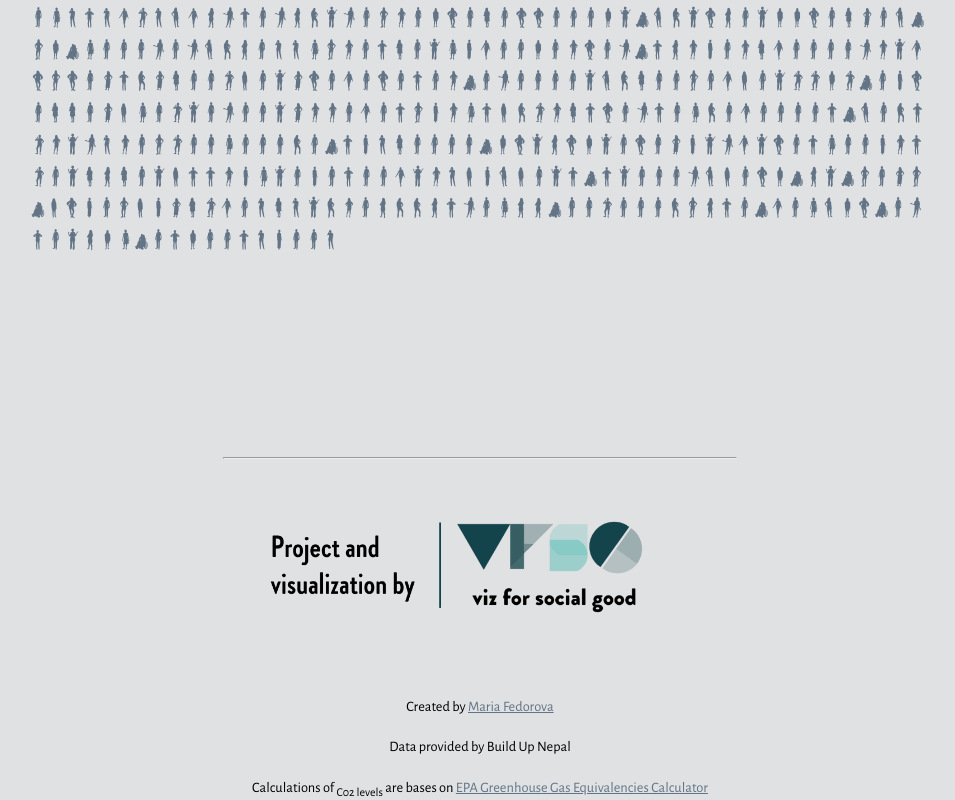
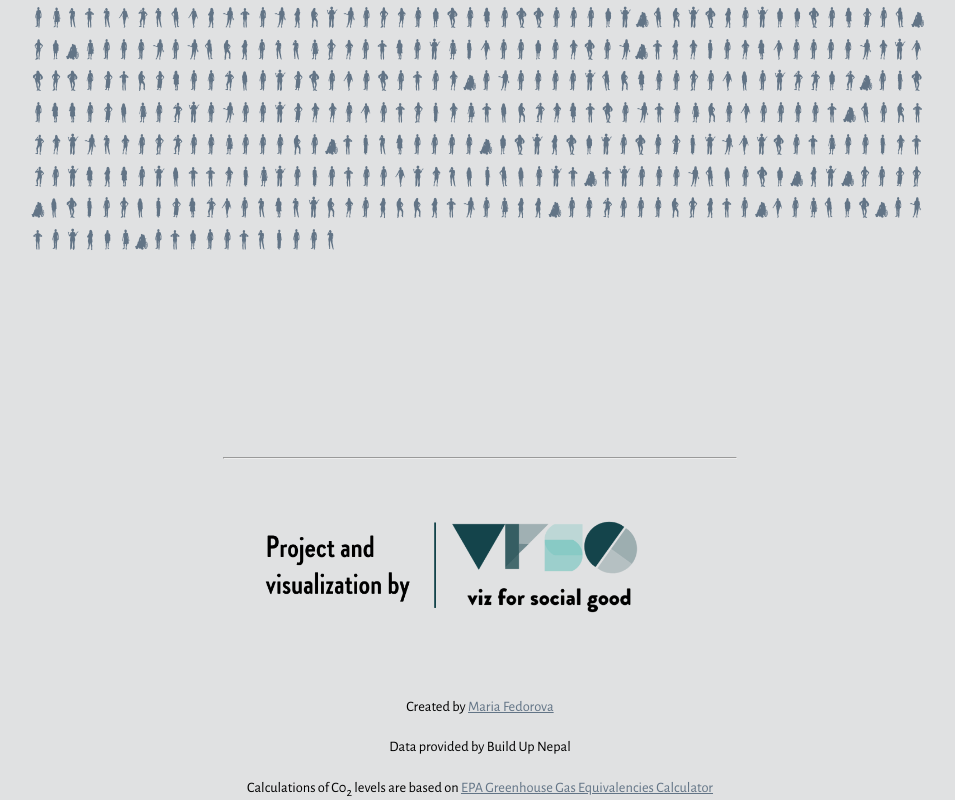
Before and after one commit to mashfedorova/build-up-nepal, a Svelte app: page / in a window 1280 px wide. Shown: the part 6889-7689 px from the top of the page, without its empty margins (160-1115 px from the left). Built offline with nearby package versions, Linux system fonts and the light colour scheme; no server answers.

Commit message:
fix typo

```diff
--- a/src/App.svelte
+++ b/src/App.svelte
@@ -350,7 +350,7 @@
     </p>
     <p class="byline">Data provided by Build Up Nepal</p>
     <p class="byline">
-      Calculations of <sub>C02 levels </sub> are bases on
+      Calculations of C0<sub>2</sub> levels are based on
       <a
         href="https://www.epa.gov/energy/greenhouse-gas-equivalencies-calculator"
         target="_blank"
```
